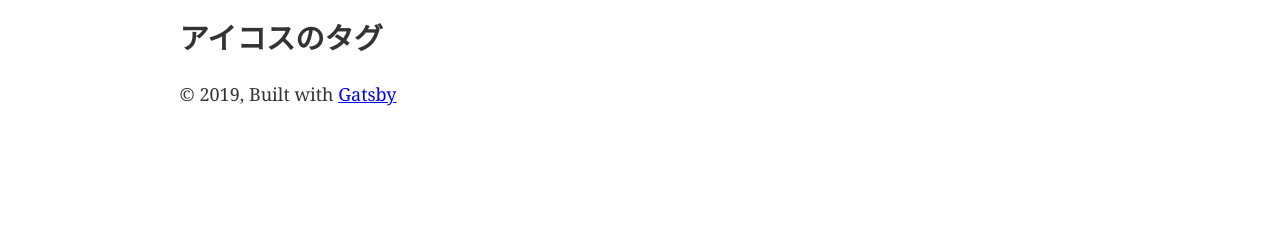
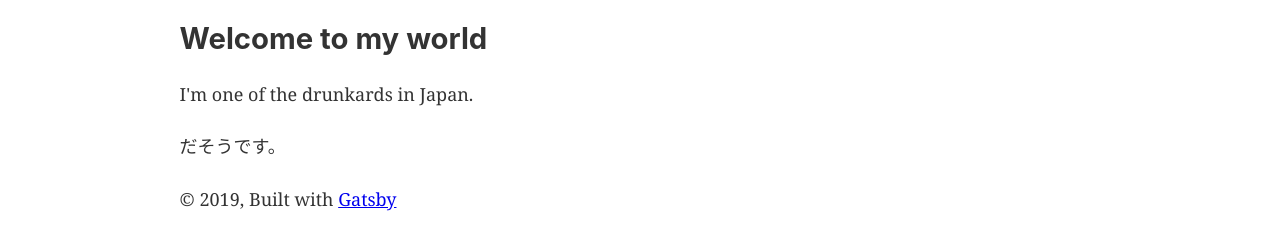
Before and after one commit to iQoph/IQoph.github.io, a Gatsby site: page / in a window 1280 px wide. Shown: the part 100-350 px from the top of the page. Built offline with nearby package versions, Linux system fonts and the light colour scheme; Gatsby itself is replaced by a stand-in of ours.

Commit message:
アイコス　トップページの文章変更した

```diff
--- a/src/pages/index.js
+++ b/src/pages/index.js
@@ -2,13 +2,14 @@ import React from "react"
 import { Link } from "gatsby"
 
 import Layout from "../components/layout"
-import Image from "../components/image"
 import SEO from "../components/seo"
 
 const IndexPage = () => (
   <Layout>
     <SEO title="Home" keywords={[`gatsby`, `application`, `react`]} />
-    <h2>アイコスのタグ</h2>
+    <h2>Welcome to my world</h2>
+    <p>I'm one of the drunkards in Japan.</p>
+    <p>だそうです。</p>
   </Layout>
 )
 
```
